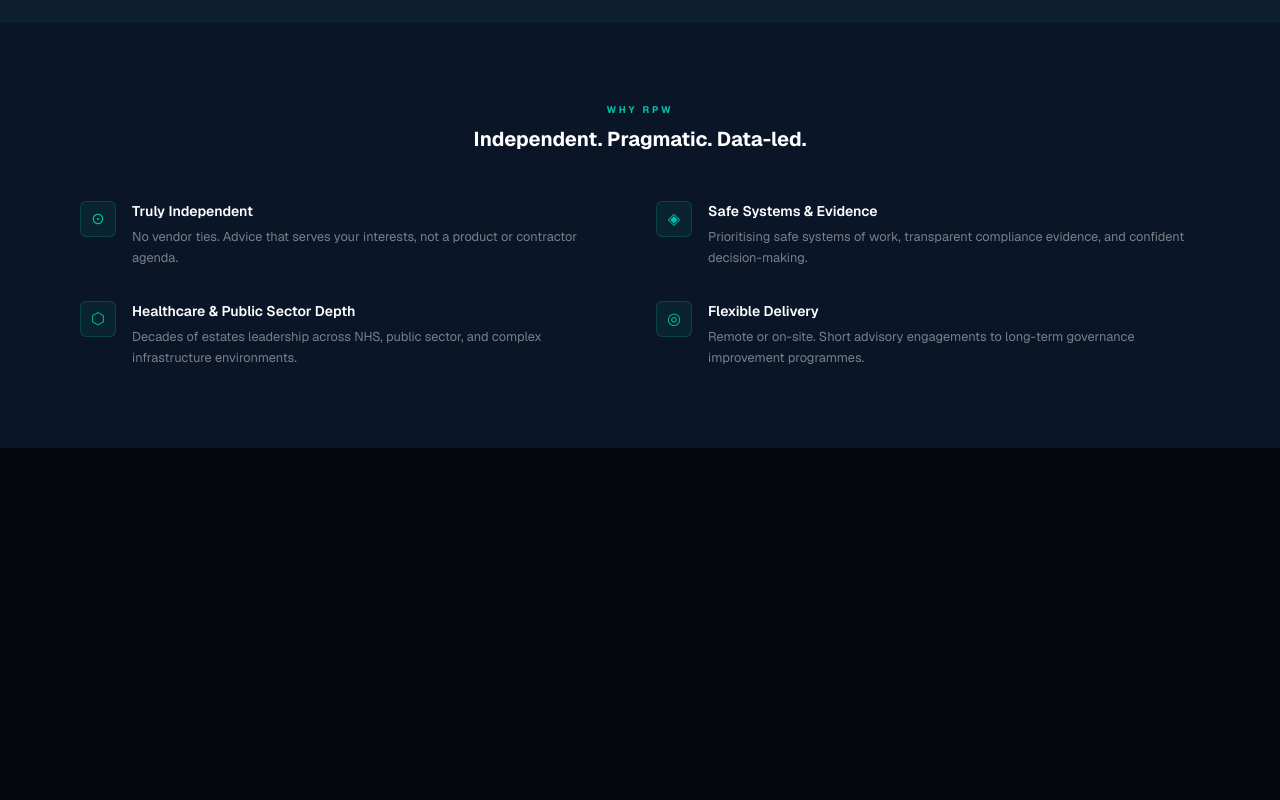
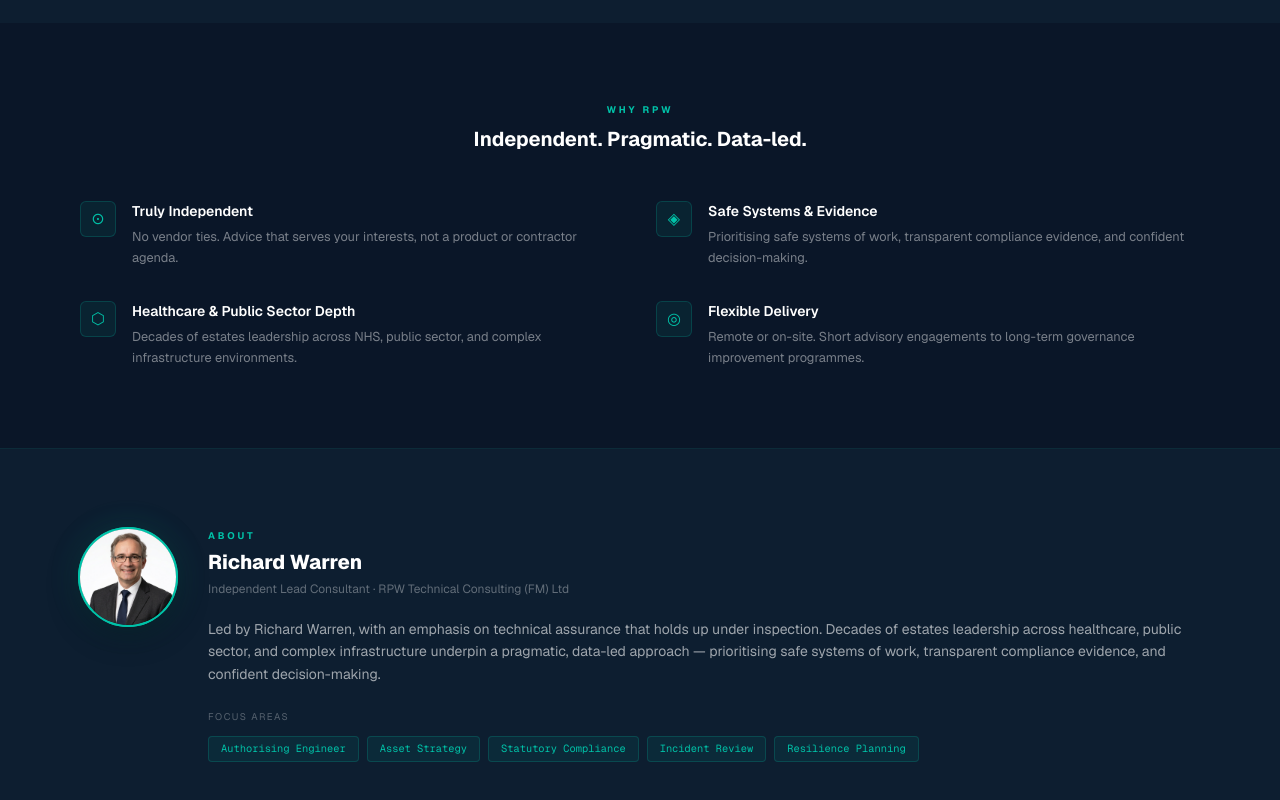
Before and after one commit to danthedev100/rpwtechconsulting2, a Next.js app: page / in a window 1280 px wide. Shown: the part 1413-2213 px from the top of the page. Before the commit the page ends 1861 px from the top, so only its background shows below. Built offline with nearby package versions, Linux system fonts and the light colour scheme.

Commit message:
feat: add About section with Richard Warren bio and portrait

```diff
--- a/app/page.tsx
+++ b/app/page.tsx
@@ -2,6 +2,7 @@
 import { Hero } from '@/components/Hero'
 import { Services } from '@/components/Services'
 import { WhyRPW } from '@/components/WhyRPW'
+import { About } from '@/components/About'
 
 export default function Home() {
   return (
@@ -10,6 +11,7 @@
       <Hero />
       <Services />
       <WhyRPW />
+      <About />
     </main>
   )
 }
--- /dev/null
+++ b/components/About.tsx
@@ -0,0 +1,70 @@
+// components/About.tsx
+import Image from 'next/image'
+import { FadeUp } from '@/components/FadeUp'
+
+const FOCUS_AREAS = [
+  'Authorising Engineer',
+  'Asset Strategy',
+  'Statutory Compliance',
+  'Incident Review',
+  'Resilience Planning',
+]
+
+export function About() {
+  return (
+    <section id="about" className="bg-[#0d1e30] py-20 px-6 border-t border-[rgba(0,194,168,0.08)]">
+      <div className="max-w-[1120px] mx-auto">
+        <FadeUp>
+          <div className="flex flex-col sm:flex-row gap-8 items-start">
+            {/* Portrait */}
+            <div className="flex-shrink-0 flex flex-col items-center gap-3">
+              <div className="relative w-24 h-24 rounded-full overflow-hidden ring-2 ring-[#00c2a8] shadow-[0_0_0_2px_#00c2a8,0_8px_32px_rgba(0,0,0,0.4),0_0_32px_rgba(0,194,168,0.2)] hover:shadow-[0_0_0_2px_#00c2a8,0_8px_32px_rgba(0,0,0,0.4),0_0_48px_rgba(0,194,168,0.35)] transition-shadow duration-300">
+                <Image
+                  src="/media/richard-portrait.jpg"
+                  alt="Richard Warren, Principal Consultant at RPW Technical Consulting"
+                  fill
+                  className="object-cover"
+                />
+              </div>
+            </div>
+
+            {/* Content */}
+            <div className="flex-1">
+              <p className="text-[#00c2a8] text-[0.6rem] tracking-[0.3em] uppercase font-bold mb-1">
+                About
+              </p>
+              <h2 className="text-white text-xl font-extrabold mb-1">Richard Warren</h2>
+              <p className="text-white/35 text-[0.75rem] mb-5">
+                Independent Lead Consultant · RPW Technical Consulting (FM) Ltd
+              </p>
+
+              <p className="text-white/60 text-sm leading-relaxed mb-6">
+                Led by Richard Warren, with an emphasis on technical assurance that holds up under
+                inspection. Decades of estates leadership across healthcare, public sector, and
+                complex infrastructure underpin a pragmatic, data-led approach — prioritising safe
+                systems of work, transparent compliance evidence, and confident decision-making.
+              </p>
+
+              {/* Focus areas */}
+              <div>
+                <p className="text-white/30 text-[0.6rem] tracking-[0.15em] uppercase mb-3">
+                  Focus Areas
+                </p>
+                <div className="flex flex-wrap gap-2">
+                  {FOCUS_AREAS.map((area) => (
+                    <span
+                      key={area}
+                      className="bg-[rgba(0,194,168,0.08)] border border-[rgba(0,194,168,0.20)] text-[#00c2a8] text-[0.65rem] font-mono px-3 py-1 rounded-sm hover:bg-[rgba(0,194,168,0.18)] hover:-translate-y-px transition-all duration-150 cursor-default"
+                    >
+                      {area}
+                    </span>
+                  ))}
+                </div>
+              </div>
+            </div>
+          </div>
+        </FadeUp>
+      </div>
+    </section>
+  )
+}
```
